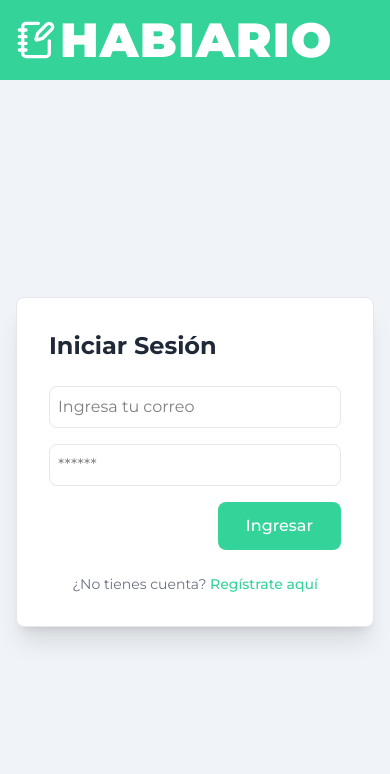
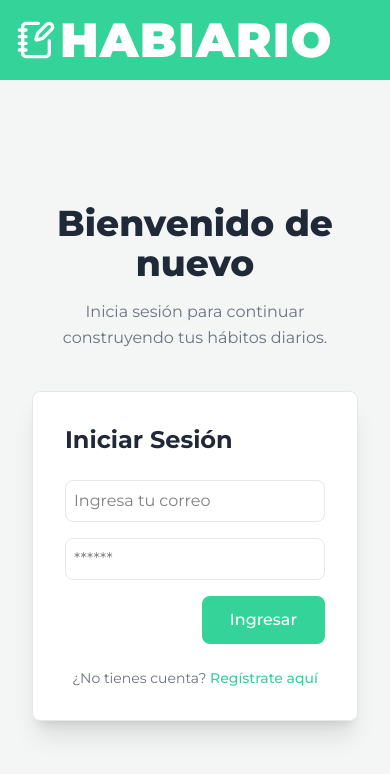
Before and after one commit to avtr-anthony/avtr-anthony-habit-tracker-app, a Next.js app: page /login in a window 390 px wide. Shown: the top 774 px of the page. Built offline with nearby package versions, Linux system fonts and the light colour scheme.

Commit message:
feature(login-page): Se hizo responsive

```diff
--- a/src/app/login/page.tsx
+++ b/src/app/login/page.tsx
@@ -1,11 +1,22 @@
 import Header from "@/features/ui/Header";
 import Card from "@/features/ui/CardAuth";
 import Container from "@/features/ui/Container";
+
 export default function Login() {
   return (
-    <div className="flex flex-col flex-1 min-h-0">
+    <div className="flex flex-col min-h-screen bg-background">
       <Header />
       <Container>
+        <section className="flex flex-col md:flex-row items-center justify-center w-full min-h-[calc(100vh-80px)] px-4 sm:px-6 md:px-10 lg:px-20 gap-10">
+          <div className="flex flex-col items-center md:items-start text-center md:text-left max-w-lg">
+            <h1 className="text-4xl sm:text-5xl md:text-6xl font-extrabold text-text mb-4">
+              Bienvenido de nuevo
+            </h1>
+            <p className="text-base sm:text-lg text-textSecondary leading-relaxed">
+              Inicia sesión para continuar construyendo tus hábitos diarios.
+            </p>
+          </div>
+          <div className="w-full max-w-md">
             <Card
               title="Iniciar Sesión"
               inputs={[
@@ -14,7 +25,11 @@ export default function Login() {
                   type: "email",
                   placeholder: "Ingresa tu correo",
                 },
-            { label: "Contraseña", type: "password", placeholder: "******" },
+                {
+                  label: "Contraseña",
+                  type: "password",
+                  placeholder: "******",
+                },
               ]}
               button={{
                 label: "Ingresar",
@@ -24,6 +39,8 @@ export default function Login() {
               footerLinkText="Regístrate aquí"
               footerHref="/register"
             />
+          </div>
+        </section>
       </Container>
     </div>
   );
```
Lines whose indentation alone changed are shown as unchanged.
